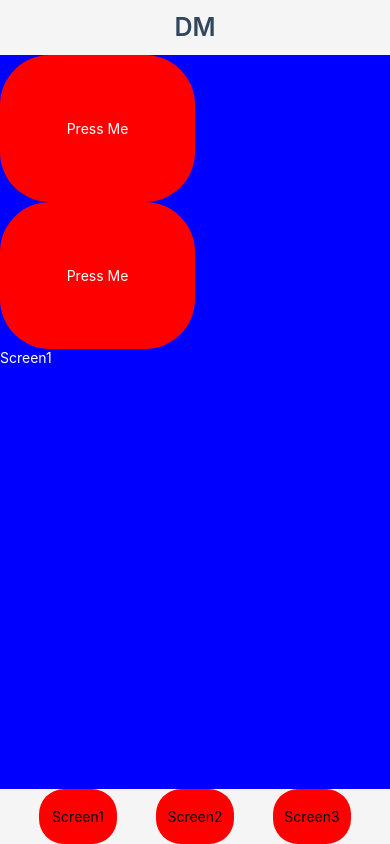
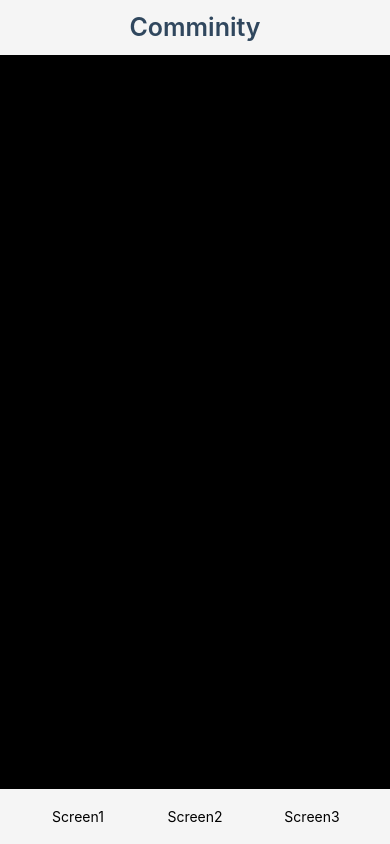
Before and after one commit to Kanha-13/WPowerFront, a React Native app: screen / in a window 390 px wide. Built offline with nearby package versions, Linux system fonts and the light colour scheme.

Commit message:
java versio bugs resolved

```diff
--- a/App.js
+++ b/App.js
@@ -1,5 +1,5 @@
 import React from 'react';
-import { View, Text } from 'react-native';
+import { View, Text, Pressable } from 'react-native';
 import Screen1 from './Src/Components/Screens/Screen1';
 import Screen2 from './Src/Components/Screens/Screen2';
 import Screen3 from './Src/Components/Screens/Screen3';
@@ -12,7 +12,7 @@ const App = () => {
         <Screen2 />
         <Screen3 />
       </BottomNavigation>
-    </View>
+    </View >
   );
 }
 
--- a/Src/Components/Screens/Screen1/index.js
+++ b/Src/Components/Screens/Screen1/index.js
@@ -2,25 +2,9 @@ import React, { useEffect } from 'react';
 import { View, Text, Pressable, TouchableOpacity } from "react-native";
 
 const Screen1 = () => {
-    useEffect(() => {
-        console.log("Screen 1 loaded")
-    }, [])
     return (
-        <View style={{ backgroundColor: "blue", height: "100%", zIndex: 100 }}>
-            <Pressable onPress={() => console.log("presses")} style={{
-                backgroundColor: "red", width: "50%",
-                height: "20%", borderRadius: 50, alignItems: "center",
-                justifyContent: "center"
-            }}>
-                <Text style={{ color: "white" }}>Press Me</Text>
-            </Pressable>
-            <TouchableOpacity onPress={() => console.log("presses")} style={{
-                backgroundColor: "red", width: "50%",
-                height: "20%", borderRadius: 50, alignItems: "center",
-                justifyContent: "center"
-            }}>
-                <Text style={{ color: "white" }}>Press Me</Text></TouchableOpacity>
-            <Text style={{ color: "white" }}>Screen1</Text>
+        <View>
+
         </View>
     );
 }
--- a/Src/Utils/BottomNavigation/index.js
+++ b/Src/Utils/BottomNavigation/index.js
@@ -8,7 +8,6 @@ const BottomNavigation = (props) => {
     const [path, setPath] = useState(props.initialRoute)
     // const [backStack, setBackStack] = useState([])
     const navigate = (path) => {
-        console.log(path)
         setPath(path)
     }
     const backAction = () => {
@@ -38,7 +37,7 @@ const BottomNavigation = (props) => {
     return (
         <View style={style.container} >
             {!HIDEFROM.includes(path) && <View style={{ zIndex: 1, height: "6.5%", width: "100%", backgroundColor: "#F5F5F5", alignItems: "center", justifyContent: "center" }}>
-                <Text style={{ color: "#30475E", fontSize: 25, fontWeight: "600" }}>DM</Text>
+                <Text style={{ color: "#30475E", fontSize: 25, fontWeight: "600" }}>Comminity</Text>
             </View>}
             <View style={{ height: "87%", width: "100%" }}>
                 {props.children.map(child => {
@@ -55,30 +54,21 @@ const BottomNavigation = (props) => {
             {!HIDEFROM.includes(path) &&
                 <View style={{ height: "6.5%", width: "100%", backgroundColor: "#F5F5F5", flexDirection: "row", justifyContent: "space-evenly" }}>
                     <View style={{ borderRadius: 25, height: "100%", width: "20%", overflow: "hidden" }}>
-                        <Pressable android_ripple={{ color: "#b6bbbe" }} onPress={() => {
-                            console.log("pressed")
-                            navigate(PATH.SCREEN1)
-                        }} style={{ height: "100%", width: "100%", justifyContent: "center", alignItems: "center", backgroundColor: "red" }}>
+                        <Pressable android_ripple={{ color: "#b6bbbe" }} onPress={() => navigate(PATH.SCREEN1)} style={{ height: "100%", width: "100%", justifyContent: "center", alignItems: "center" }}>
                             {/* <Image style={{ tintColor: path === PATH.HOME ? "#F05454" : "#30475E", height: "55%", width: "55%", resizeMode: "contain" }} source={HomeIcon} /> */}
-                            <Text>Screen1</Text>
+                            <Text style={{ color: "#000000" }} >Screen1</Text>
                         </Pressable>
                     </View>
                     <View style={{ borderRadius: 25, height: "100%", width: "20%", overflow: "hidden" }}>
-                        <Pressable android_ripple={{ color: "#b6bbbe" }} onPress={() => {
-                            console.log("pressed")
-                            navigate(PATH.SCREEN2)
-                        }} style={{ height: "100%", width: "100%", justifyContent: "center", alignItems: "center", backgroundColor: "red" }}>
+                        <Pressable android_ripple={{ color: "#b6bbbe" }} onPress={() => navigate(PATH.SCREEN2)} style={{ height: "100%", width: "100%", justifyContent: "center", alignItems: "center" }}>
                             {/* <Image style={{ tintColor: path === PATH.EXPLORE ? "#F05454" : "#30475E", width: "45%", height: "45%", resizeMode: "contain" }} source={ExploreIcon} /> */}
-                            <Text>Screen2</Text>
+                            <Text style={{ color: "#000000" }} >Screen2</Text>
                         </Pressable>
                     </View>
                     <View style={{ borderRadius: 25, height: "100%", width: "20%", overflow: "hidden" }}>
-                        <Pressable android_ripple={{ color: "#b6bbbe" }} onPress={() => {
-                            console.log("pressed")
-                            navigate(PATH.SCREEN3)
-                        }} style={{ height: "100%", width: "100%", justifyContent: "center", alignItems: "center", backgroundColor: "red" }}>
+                        <Pressable android_ripple={{ color: "#b6bbbe" }} onPress={() => navigate(PATH.SCREEN3)} style={{ height: "100%", width: "100%", justifyContent: "center", alignItems: "center" }}>
                             {/* <Image style={{ tintColor: path === PATH.LIKES ? "#F05454" : "#30475E", width: "45%", height: "45%", resizeMode: "contain" }} source={LikesIcon} /> */}
-                            <Text>Screen3</Text>
+                            <Text style={{ color: "#000000" }} >Screen3</Text>
                         </Pressable>
                     </View>
                 </View>
```
Also changed, not shown: 1 other file (tests, documents, lock files or other folders).
